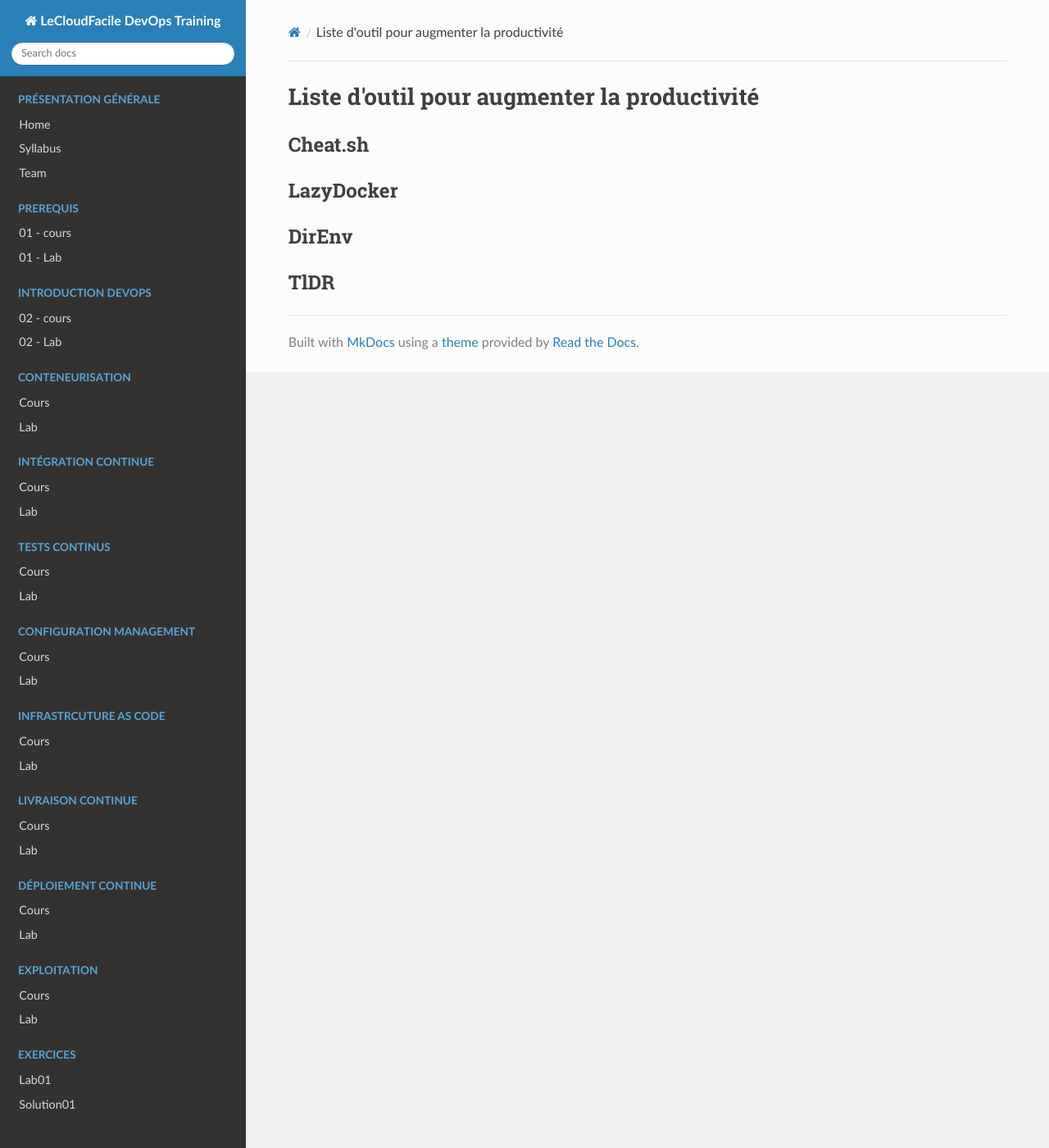
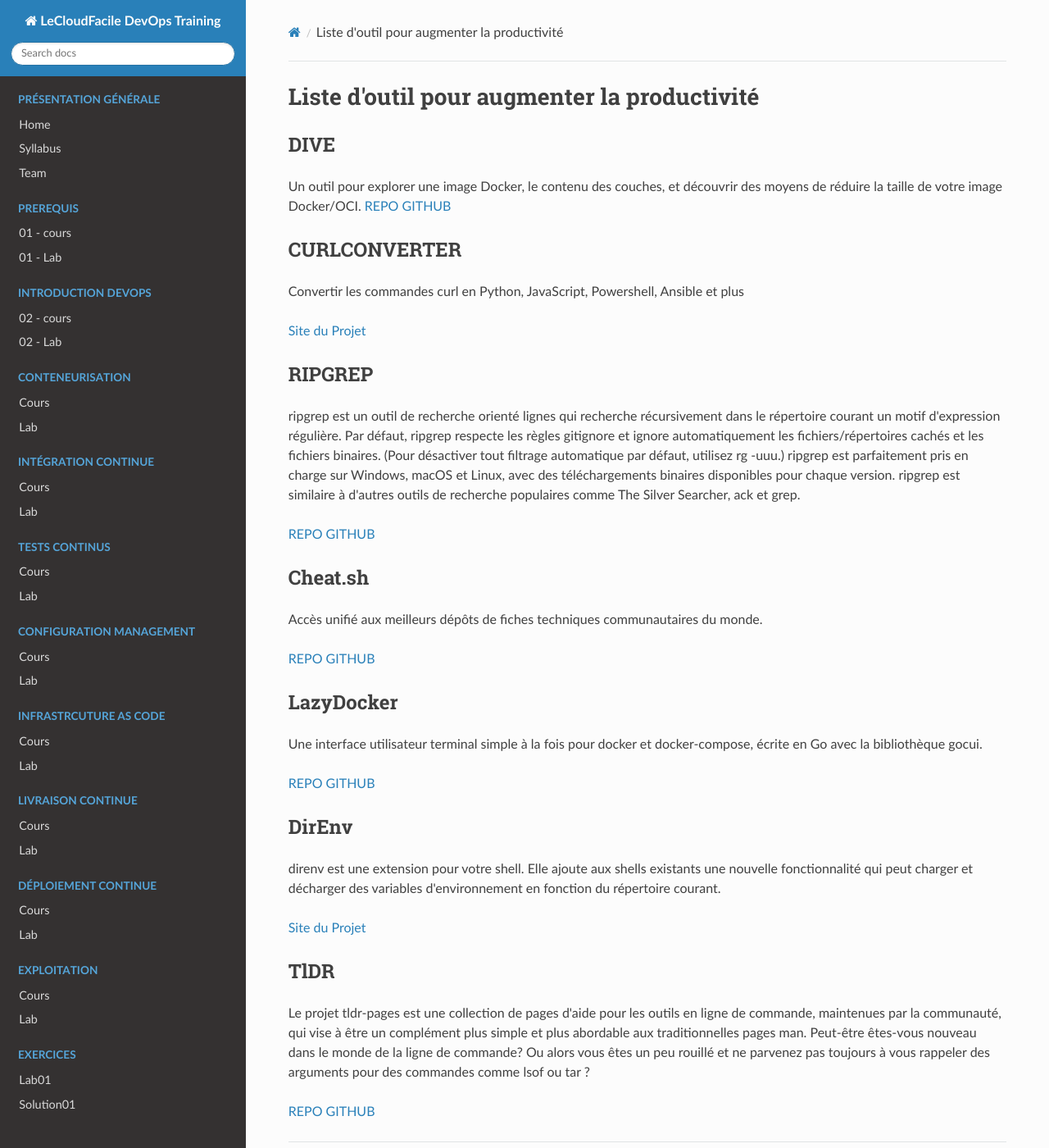
Before and after one commit to wingufactory/lecloudfacile-devops-training, an MkDocs documentation site: the page built from docs/01-prerequis/06-outils-productivite.md, in a window 1280 px wide and 1400 px high. Shown: the whole window at 82% size. Built offline with MkDocs 1.6.1, drawn with Linux system fonts in a browser that asks for light colours; nearby versions of some CDN libraries.

Commit message:
Update 06-outils-productivite.md

```diff
--- a/docs/01-prerequis/06-outils-productivite.md
+++ b/docs/01-prerequis/06-outils-productivite.md
@@ -1,6 +1,43 @@
 # Liste d'outil pour augmenter la productivité
 
+## DIVE
+
+Un outil pour explorer une image Docker, le contenu des couches, et découvrir des moyens de réduire la taille de votre image Docker/OCI.
+[REPO GITHUB](https://github.com/wagoodman/dive)
+
+## CURLCONVERTER
+
+Convertir les commandes curl en Python, JavaScript, Powershell, Ansible et plus
+
+[Site du Projet ](https://curlconverter.com/)
+
+## RIPGREP
+
+ripgrep est un outil de recherche orienté lignes qui recherche récursivement dans le répertoire courant un motif d'expression régulière. Par défaut, ripgrep respecte les règles gitignore et ignore automatiquement les fichiers/répertoires cachés et les fichiers binaires. (Pour désactiver tout filtrage automatique par défaut, utilisez rg -uuu.) ripgrep est parfaitement pris en charge sur Windows, macOS et Linux, avec des téléchargements binaires disponibles pour chaque version. ripgrep est similaire à d'autres outils de recherche populaires comme The Silver Searcher, ack et grep.
+
+[REPO GITHUB](https://github.com/BurntSushi/ripgrep)
+
 ## Cheat.sh
+
+Accès unifié aux meilleurs dépôts de fiches techniques communautaires du monde.
+
+[REPO GITHUB](https://github.com/chubin/cheat.sh)
+
 ## LazyDocker
+
+Une interface utilisateur terminal simple à la fois pour docker et docker-compose, écrite en Go avec la bibliothèque gocui.
+
+[REPO GITHUB](https://github.com/jesseduffield/lazydocker)
+
 ## DirEnv
+
+direnv est une extension pour votre shell. Elle ajoute aux shells existants une nouvelle fonctionnalité qui peut charger et décharger des variables d'environnement en fonction du répertoire courant.
+
+[Site du Projet ](https://direnv.net/)
+
 ## TlDR
+
+Le projet tldr-pages est une collection de pages d'aide pour les outils en ligne de commande, maintenues par la communauté, qui vise à être un complément plus simple et plus abordable aux traditionnelles pages man.
+Peut-être êtes-vous nouveau dans le monde de la ligne de commande? Ou alors vous êtes un peu rouillé et ne parvenez pas toujours à vous rappeler des arguments pour des commandes comme lsof ou tar ?
+
+[REPO GITHUB](https://github.com/tldr-pages/tldr)
```
